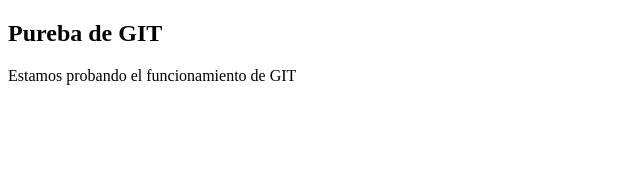
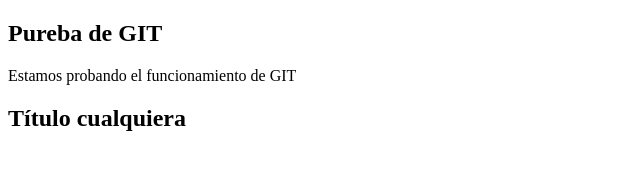
Before and after one commit to andresvp17/primera-preuba-git, a plain HTML site: page index.html in a window 1280 px wide. Shown: the whole page, without its empty margins (0-640 px from the left). Drawn offline with Linux system fonts and the light colour scheme.

Commit message:
Modificar Los Tres Archivos

```diff
--- a/app.js
+++ b/app.js
@@ -0,0 +1,5 @@
+let numb = 10;
+
+for(let i = 0; i < 15; i++){
+    console.log("Funciona el bucles")
+}
--- a/index.html
+++ b/index.html
@@ -9,6 +9,9 @@
     <section>
         <h1>Pureba de GIT</h1>
         <p>Estamos probando el funcionamiento de GIT</p>
+        <div>
+            <h1>Título cualquiera</h1>
+        </div>
     </section>
 </body>
 </html>
--- a/styles.css
+++ b/styles.css
@@ -0,0 +1,3 @@
+body{
+    background-color: brown;
+}
```
